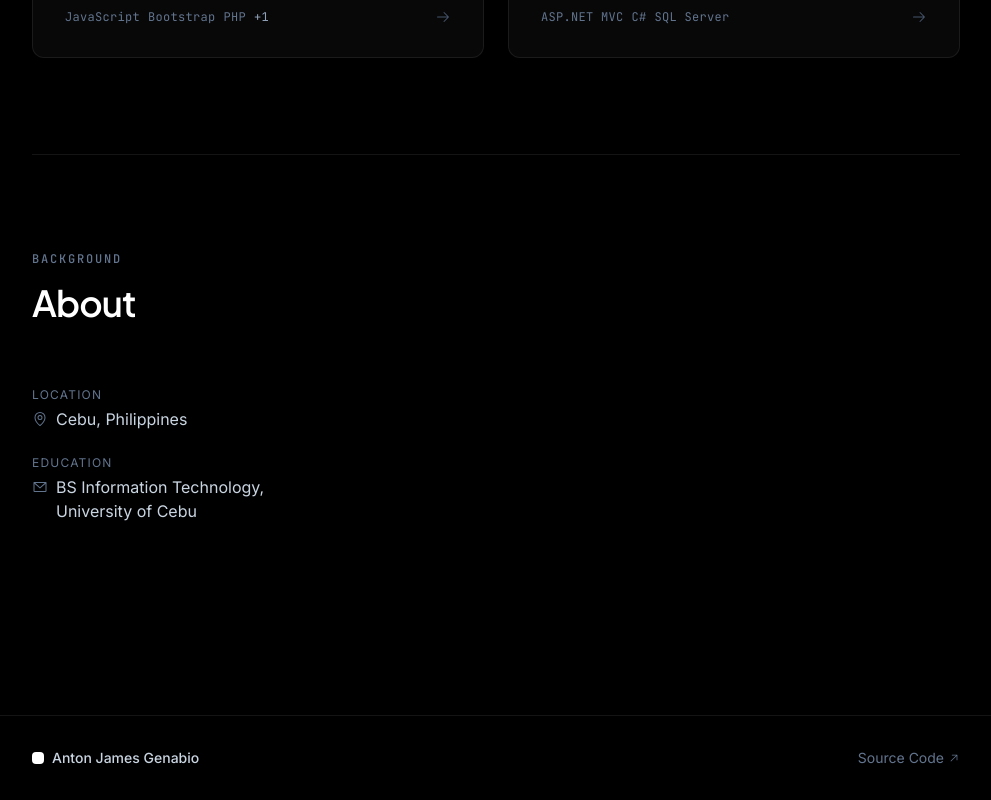
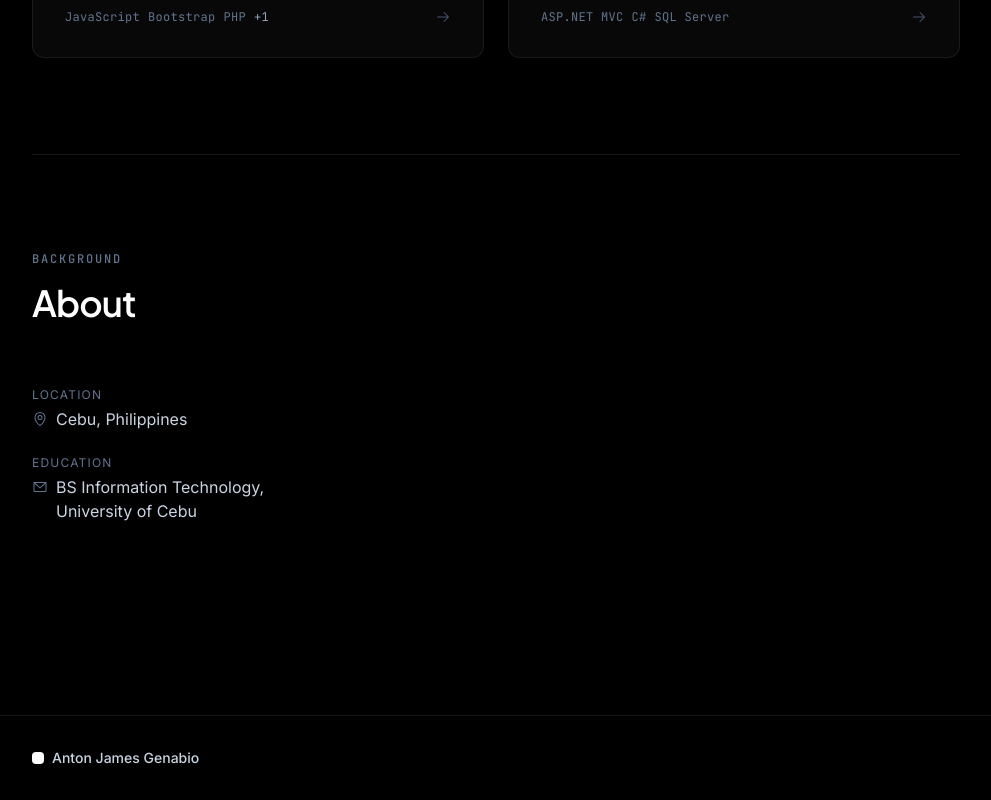
Before and after one commit to Javabutdif/portfolio, a React (Vite) app in the folder apps/portfolio/: page / in a window 1280 px wide. Shown: the part 2615-3415 px from the top of the page, without its empty margins (144-1135 px from the left). Built offline with nearby package versions, Linux system fonts and the light colour scheme.

Commit message:
Update App.jsx

```diff
--- a/apps/portfolio/src/App.jsx
+++ b/apps/portfolio/src/App.jsx
@@ -208,9 +208,7 @@ export default function App() {
             <div className="w-3 h-3 bg-white rounded-sm" />
             <span className="text-sm font-medium text-slate-300">Anton James Genabio</span>
           </div>
-          <a href="https://github.com/Javabutdif/portfolio" target="_blank" rel="noreferrer" className="text-sm text-slate-500 hover:text-white transition-colors flex items-center gap-1">
-            Source Code <ArrowUpRight size={12} />
-          </a>
+
         </div>
       </footer>
 
```
